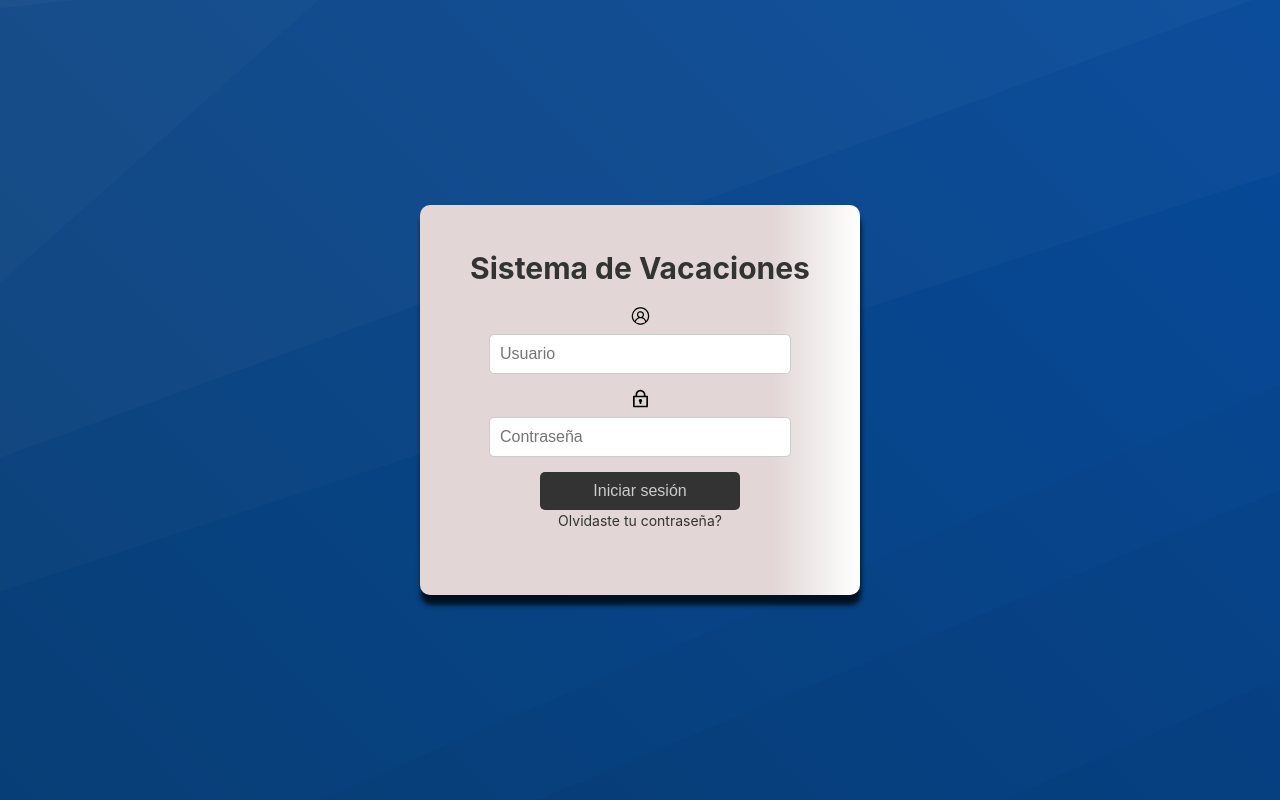
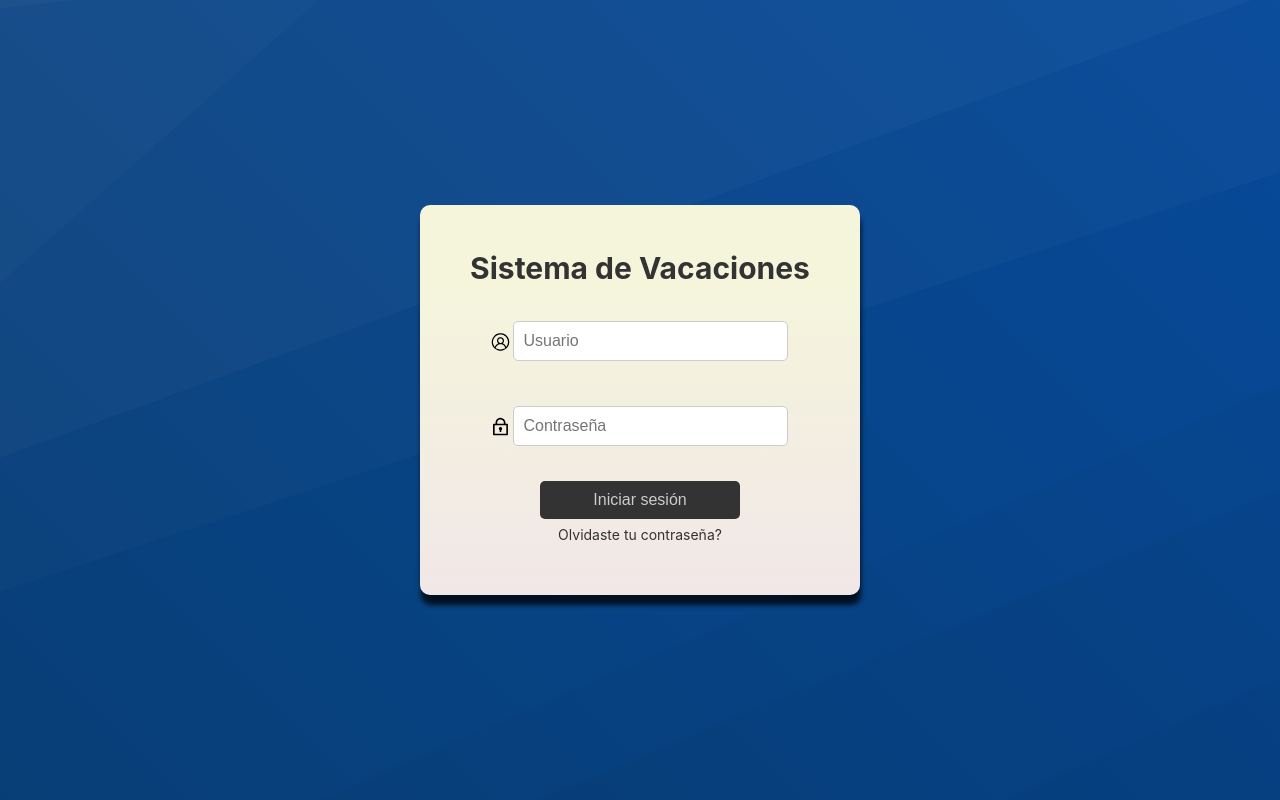
Before and after one commit to tobimonges/vacaciones, a React (Vite) app in the folder vacaciones-frontend/: page / in a window 1280 px wide. Built offline with nearby package versions, Linux system fonts and the light colour scheme.

Commit message:
incorporación de animaciones para los botones, cambio de fondos

```diff
--- a/vacaciones-frontend/src/App.css
+++ b/vacaciones-frontend/src/App.css
@@ -11,10 +11,10 @@
   padding: 20px;
   border-radius: 10px;
   background: #ffffff;
-  background: #ffffff;
-  background: linear-gradient(180deg, #ffffff 0%, #e2d6d6 20%);
-  background: -webkit-linear-gradient(180deg, #ffffff 0%, #e2d6d6 20%);
-  background: -moz-linear-gradient(180deg, #ffffff 0%, #e2d6d6 20%);
+  background: #f1e7e7;
+  background: linear-gradient(90deg, #f1e7e7 0%, #f5f5dc 80%);
+  background: -webkit-linear-gradient(90deg, #f1e7e7 0%, #f5f5dc 80%);
+  background: -moz-linear-gradient(90deg, #f1e7e7 0%, #f5f5dc 80%);
   box-shadow: 1px 10px 5px 0px rgba(0, 0, 0, 0.75);
   -webkit-box-shadow: 1px 10px 5px 0px rgba(0, 0, 0, 0.75);
   -moz-box-shadow: 1px 10px 5px 0px rgba(0, 0, 0, 0.75);
@@ -41,6 +41,18 @@
   width: 25px;
   height: 20px;
   margin-bottom: 8px;
+  margin-top: 10px;
+  margin-left: -6pxx;
+}
+
+.iconWrap {
+  display: flex;
+  width: 75%;
+  align-items: center;
+  justify-content: center;
+  height: 30px;
+  margin-right: 5px;
+  padding: 20px;
 }
 
 .input {
@@ -50,11 +62,19 @@
   border: 1px solid #ccc;
   border-radius: 5px;
   font-size: 16px;
+  transition: all 0.3s ease;
+}
+
+.input:hover {
+  border-color: #666;
+  background-color: #f9f9f9;
+  box-shadow: 0 0 5px rgba(0, 0, 0, 0.2);
 }
 
 .forgotPassword {
   text-align: center;
   margin-bottom: 20px;
+  margin-top: 5px;
 }
 
 .link {
@@ -62,6 +82,11 @@
   color: #333;
   text-decoration: none;
   margin-top: 10px;
+  transition: all 0.3s ease;
+}
+
+.link:hover {
+  color: #666;
 }
 
 .button {
@@ -74,7 +99,13 @@
   cursor: pointer;
   font-size: 16px;
   margin: 0 auto;
+  margin-top: 20px;
   display: block;
+  transition: all 0.4s ease;
+}
+
+.button:hover {
+  background-color: #666;
 }
 
 h3 {
--- a/vacaciones-frontend/src/App.jsx
+++ b/vacaciones-frontend/src/App.jsx
@@ -16,6 +16,7 @@ function App() {
         <h2 className="header">Sistema de Vacaciones</h2>
         <form onSubmit={handleLogin}>
           <div className="inputGroup">
+            <div className="iconWrap">
               <img src="/avatar.svg" alt="Usuario" className="icon" />
               <input
                 type="text"
@@ -24,7 +25,9 @@ function App() {
                 required
               />
             </div>
+          </div>
           <div className="inputGroup">
+            <div className="iconWrap">
               <img
                 src="/cerrar-con-llave.svg"
                 alt="Contraseña"
@@ -36,6 +39,7 @@ function App() {
                 className="input"
                 required
               />
+            </div>
           </div>
           <button type="submit" className="button">
             Iniciar sesión
```
Lines whose indentation alone changed are shown as unchanged.
